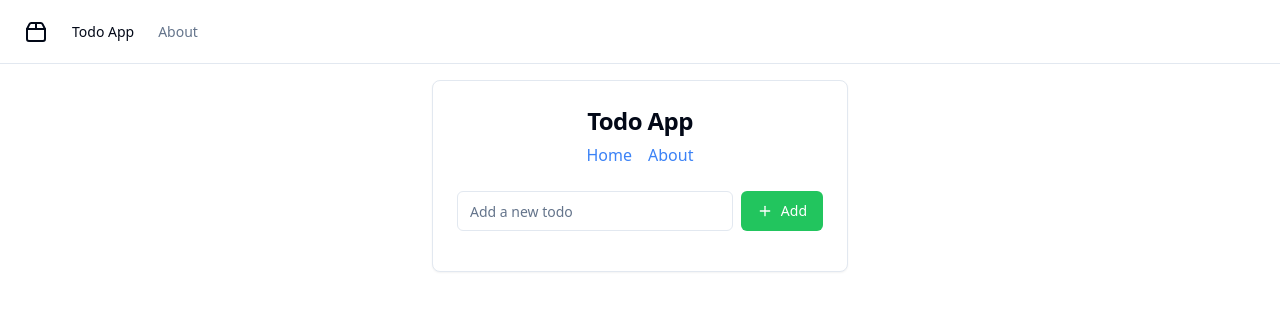
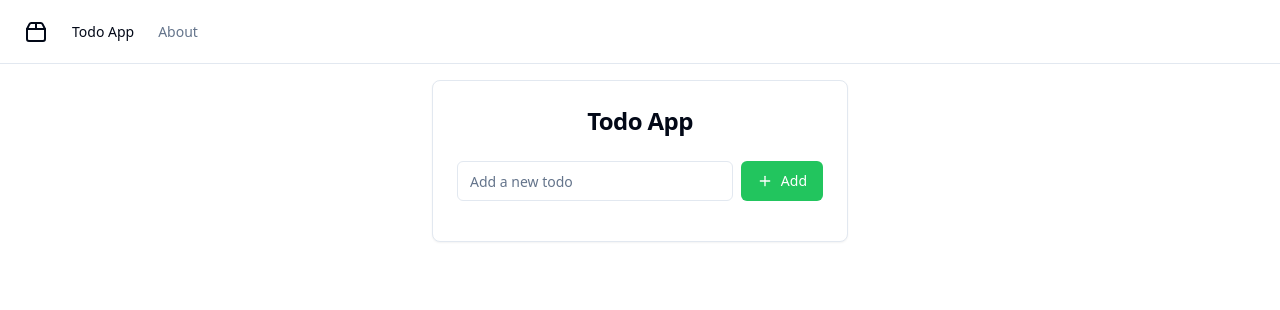
Before and after one commit to GPT-Engineer-App-Dev/tidylists, a React (Vite) app: page / in a window 1280 px wide. Shown: the top 310 px of the page. Built offline with nearby package versions, Linux system fonts and the light colour scheme.

Commit message:
GPT Engineer Update

```diff
--- a/src/pages/Index.jsx
+++ b/src/pages/Index.jsx
@@ -4,8 +4,6 @@ import { Button } from "@/components/ui/button";
 import { Checkbox } from "@/components/ui/checkbox";
 import { Card, CardContent, CardHeader, CardTitle } from "@/components/ui/card";
 import { Plus, Trash2 } from "lucide-react";
-import { Link } from "react-router-dom";
-
 const Index = () => {
   const [todos, setTodos] = useState([]);
   const [newTodo, setNewTodo] = useState("");
@@ -34,10 +32,6 @@ const Index = () => {
       <Card>
         <CardHeader>
           <CardTitle className="text-2xl font-bold text-center">Todo App</CardTitle>
-          <nav className="flex justify-center space-x-4 mt-4">
-            <Link to="/" className="text-blue-500 hover:text-blue-700">Home</Link>
-            <Link to="/about" className="text-blue-500 hover:text-blue-700">About</Link>
-          </nav>
         </CardHeader>
         <CardContent>
           <div className="flex space-x-2 mb-4">
```
